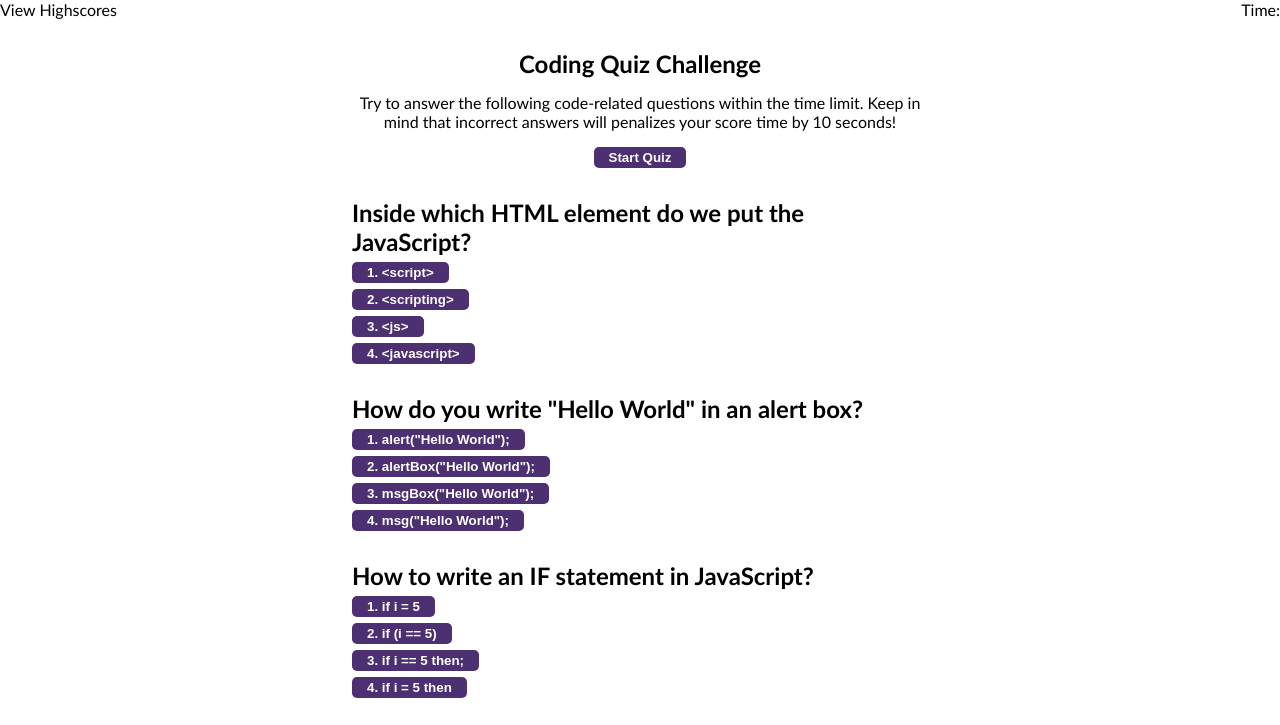
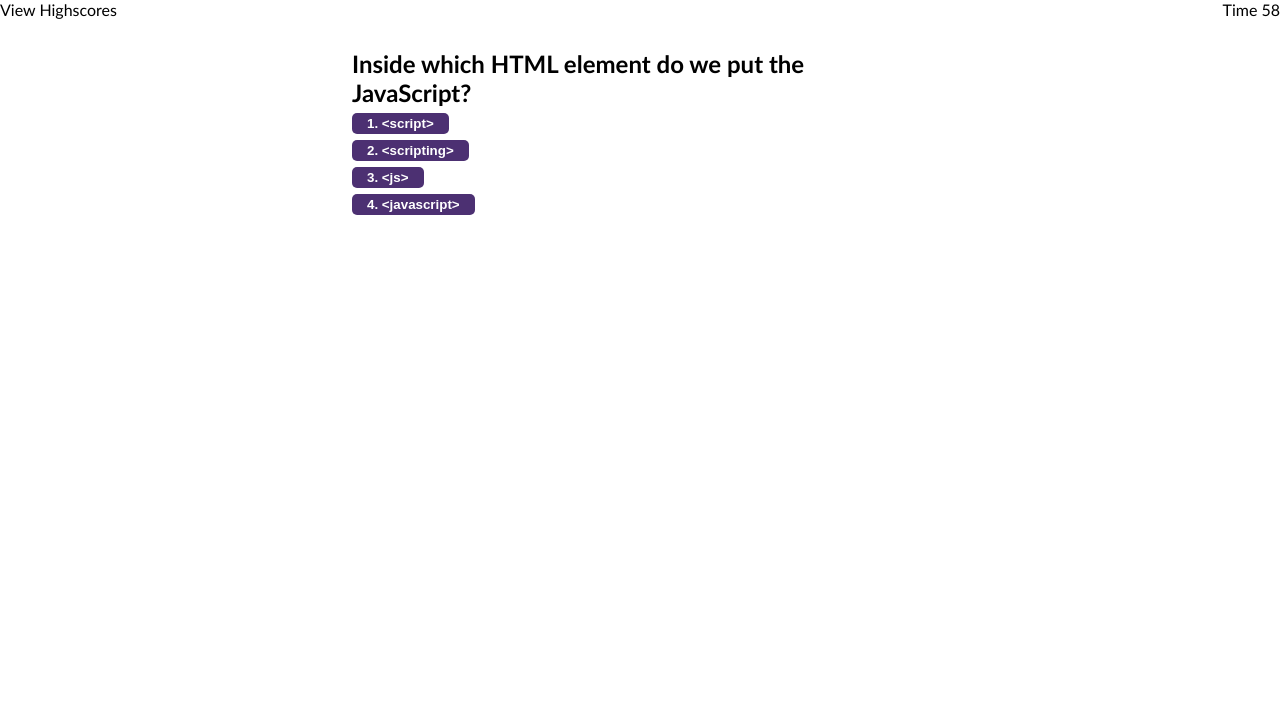
Before and after one commit to andrewroddy92/js-quiz, a plain HTML site: page index.html in a window 1280 px wide. Both pictures are taken after a click on the button "Start Quiz". Shown: the top 725 px of the page. Drawn offline with Linux system fonts and the light colour scheme.

Commit message:
Added variables for html ids and timer function

```diff
--- a/assets/css/style.css
+++ b/assets/css/style.css
@@ -46,6 +46,10 @@ button {
     text-align: left;
 }
 
+#question-1, #question-2, #question-3, #question-4, #question-5, #final-score, #result, #highscores {
+    display: none;
+}
+
 ul li {
     list-style-type: none;
     padding-top: 5px;
--- a/assets/javescript/script.js
+++ b/assets/javescript/script.js
@@ -0,0 +1,44 @@
+var homepage = document.getElementById('homepage');
+var question1 = document.getElementById('question-1');
+var question2 = document.getElementById('question-2');
+var question3 = document.getElementById('question-3');
+var question4 = document.getElementById('question-4');
+var question5 = document.getElementById('question-5');
+var result = document.getElementById('result');
+var finalScore = document.getElementById('final-score');
+var highscores = document.getElementById('highscores');
+var startButton = document.getElementById('startbutton');
+var time = document.getElementById('timeLeft')
+var timeLeft = 60;
+var questions = {}
+
+startButton.addEventListener('click', startQuiz)
+
+function endQuiz() {
+    question1.style.display = 'none';
+    question2.style.display = 'none';
+    question3.style.display = 'none';
+    question4.style.display = 'none';
+    question5.style.display = 'none';
+    finalScore.style.display = 'block';
+}
+
+function timerstart() {
+    // Sets interval in variable
+    var timerInterval = setInterval(function() {
+      timeLeft--;
+      time.textContent = "Time " + timeLeft;
+
+      if(timeLeft === 0) {
+        clearInterval(timerInterval);
+        endQuiz();
+      }
+        console.log('please work')
+    }, 1000);
+  }
+
+function startQuiz() {
+    homepage.style.display = 'none';
+    question1.style.display = 'block';
+    timerstart()
+}
--- a/index.html
+++ b/index.html
@@ -11,13 +11,13 @@
 
     <header>
         <p>View Highscores</p>
-        <p>Time:</p>
+        <p id='timeLeft'></p>
     </header>
 
     <section id="homepage">
         <h1>Coding Quiz Challenge</h1>
         <p>Try to answer the following code-related questions within the time limit. Keep in mind that incorrect answers will penalizes your score time by 10 seconds!</p>
-        <button>Start Quiz</button>
+        <button id='startbutton'>Start Quiz</button>
     </section>
 
     <section id="question-1" class="question">
@@ -88,6 +88,6 @@
         <button>Clear Highscores</button>
     </section>
 
-    <script src="script.js"></script>
+    <script src="./assets/javescript/script.js"></script>
 </body>
 </html>
```
